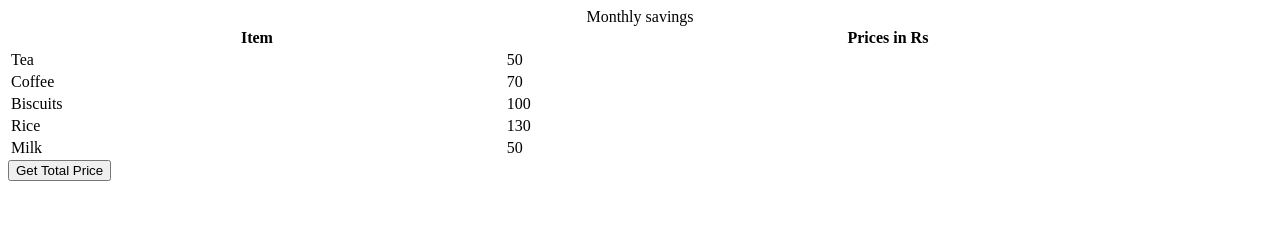
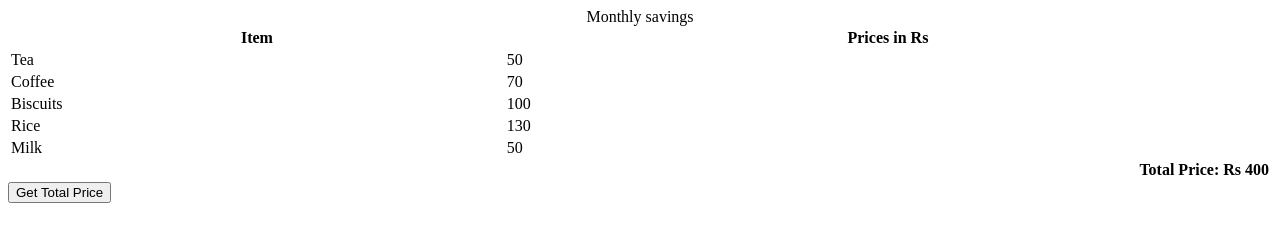
Before and after one commit to acciojob/grofers-checkout-888Saint, a website: page main.html in a window 1280 px wide. Both pictures are taken after a click on the button "Get Total Price". Drawn offline with Linux system fonts and the light colour scheme.

Commit message:
created a submission

```diff
--- a/main.html
+++ b/main.html
@@ -1,13 +1,9 @@
 <!DOCTYPE html>
-
 <html>
-
   <head>
-	<link rel="stylesheet" href="styles.css">
+    <link rel="stylesheet" href="styles.css" />
   </head>
-
   <body>
-    <!-- the entire body must be written by student -->
     <table style="width: 100%">
       <caption>
         Monthly savings
@@ -37,9 +33,7 @@
         <td class="price">50</td>
       </tr>
     </table>
-    <script type="text/javascript" src="./script.js">
-</script>
 
+    <script type="text/javascript" src="./script.js"></script>
   </body>
-
 </html>
--- a/script.js
+++ b/script.js
@@ -1,10 +1,41 @@
+// Create "Get Total Price" Button
 const getSumBtn = document.createElement("button");
 getSumBtn.append("Get Total Price");
 document.body.appendChild(getSumBtn);
 
+// Function to calculate the total price
 const getSum = () => {
-//Add your code here
+  // Select all price elements
+  const priceElements = document.querySelectorAll(".price");
 
+  // Calculate the sum of prices
+  let total = 0;
+  priceElements.forEach(price => {
+    total += parseFloat(price.textContent); // Parse text as a number
+  });
+
+  // Check if a total row already exists and remove it
+  const existingTotalRow = document.getElementById("totalRow");
+  if (existingTotalRow) {
+    existingTotalRow.remove();
+  }
+
+  // Create a new row for the total price
+  const table = document.querySelector("table");
+  const totalRow = document.createElement("tr");
+  totalRow.id = "totalRow"; // Add an ID for easy reference
+
+  // Create the cell spanning both columns
+  const totalCell = document.createElement("td");
+  totalCell.colSpan = 2; // Span across two columns
+  totalCell.style.textAlign = "right";
+  totalCell.style.fontWeight = "bold";
+  totalCell.textContent = `Total Price: Rs ${total}`;
+
+  // Append the cell to the row and add the row to the table
+  totalRow.appendChild(totalCell);
+  table.appendChild(totalRow);
 };
 
+// Add event listener to the button
 getSumBtn.addEventListener("click", getSum);
```
Lines whose indentation alone changed are shown as unchanged.
